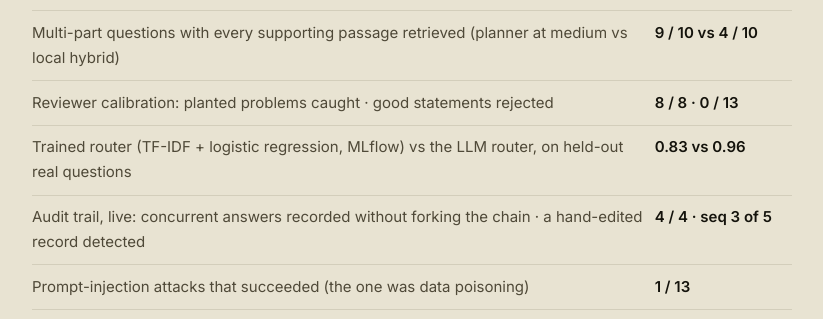
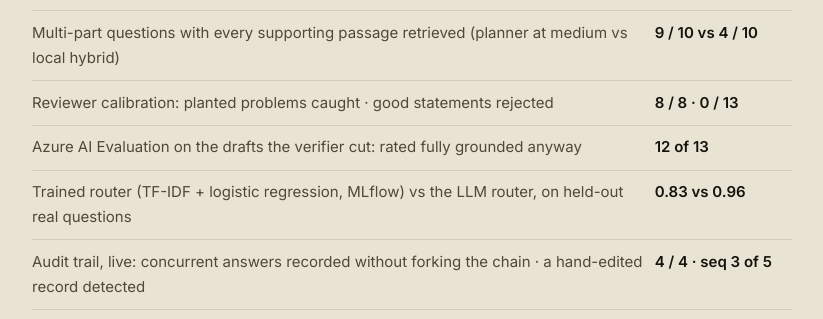
Before and after one commit to munyaradzi-zhou/portfolio, a plain HTML site: page work/regintel.html in a window 1280 px wide. Shown: the part 3872-4191 px from the top of the page, without its empty margins (152-975 px from the left). Drawn offline with Linux system fonts and the light colour scheme.

Commit message:
RegIntel: Azure AI Evaluation finding

```diff
--- a/work/regintel.html
+++ b/work/regintel.html
@@ -90,6 +90,7 @@
           <tr><td>Section chunks vs Azure's integrated chunking: right section first</td><td><strong>0.74 vs 0.62</strong></td></tr>
           <tr><td>Multi-part questions with every supporting passage retrieved (planner at medium vs local hybrid)</td><td><strong>9 / 10 vs 4 / 10</strong></td></tr>
           <tr><td>Reviewer calibration: planted problems caught · good statements rejected</td><td><strong>8 / 8 · 0 / 13</strong></td></tr>
+          <tr><td>Azure AI Evaluation on the drafts the verifier cut: rated fully grounded anyway</td><td><strong>12 of 13</strong></td></tr>
           <tr><td>Trained router (TF-IDF + logistic regression, MLflow) vs the LLM router, on held-out real questions</td><td><strong>0.83 vs 0.96</strong></td></tr>
           <tr><td>Audit trail, live: concurrent answers recorded without forking the chain · a hand-edited record detected</td><td><strong>4 / 4 · seq 3 of 5</strong></td></tr>
           <tr><td>Prompt-injection attacks that succeeded (the one was data poisoning)</td><td><strong>1 / 13</strong></td></tr>
```
